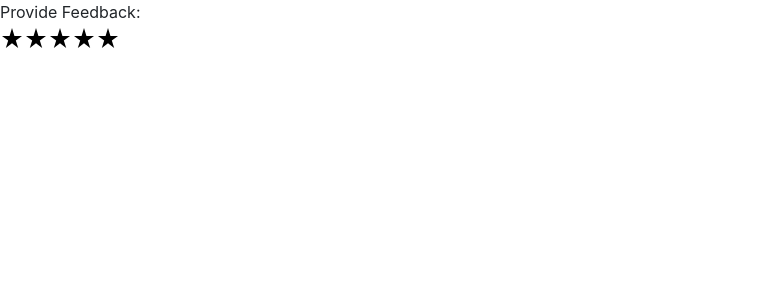
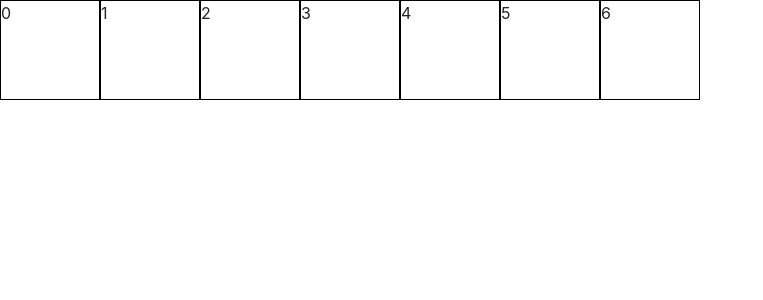
Before and after one commit to ImanPunia/angular-learning, an Angular app in the folder my-app/: page / in a window 1280 px wide. Shown: the top 300 px of the page, without its empty margins (0-763 px from the left). Built offline with nearby package versions, Linux system fonts and the light colour scheme.

Commit message:
AL: Adjacent square with delay and incremented value
creates the adjacent square with incremented value with 1 second delay

```diff
--- a/my-app/src/app/app.component.html
+++ b/my-app/src/app/app.component.html
@@ -1,10 +1,12 @@
-<form [formGroup]="feedback">
+<!-- <form [formGroup]="feedback">
     <div>
         <div>Provide Feedback:</div>
         <app-emoji-rating [publicRatings] = 'starsRatings' formControlName= "rating" ></app-emoji-rating>
     </div>
     <div>
-        <!-- <div>Comments:</div>
-        <comment-box [formControlName]="comments"></comment-box> -->
+        <div>Comments:</div>
+        <comment-box [formControlName]="comments"></comment-box>
     </div>
-</form>
+</form> -->
+
+<app-odd-even-box></app-odd-even-box>
--- a/my-app/src/app/app.component.ts
+++ b/my-app/src/app/app.component.ts
@@ -17,7 +17,7 @@ export class AppComponent implements OnInit{
 
   constructor(private readonly notifyser: NotifyService) { }
 
-  ngOnInit(): void { debugger;}
+  ngOnInit(): void { }
 
   feedback: FormGroup = new FormGroup({
     "rating": new FormControl(''),
--- a/my-app/src/app/app.module.ts
+++ b/my-app/src/app/app.module.ts
@@ -10,6 +10,7 @@ import { ReactiveFormExampleComponent } from './reactive-form-example/reactive-f
 import { ResuableControlsExampleComponent } from './resuable-controls-example/resuable-controls-example.component';
 import { CustomInputComponentComponent } from './custom-input-component/custom-input-component.component';
 import { EmojiRatingComponent } from './emoji-rating/emoji-rating/emoji-rating.component';
+import { OddEvenBoxComponent } from './odd-even-number/odd-even-box/odd-even-box.component';
 
 @NgModule({
   declarations: [
@@ -19,7 +20,8 @@ import { EmojiRatingComponent } from './emoji-rating/emoji-rating/emoji-rating.c
     ReactiveFormExampleComponent,
     ResuableControlsExampleComponent,
     CustomInputComponentComponent,
-    EmojiRatingComponent
+    EmojiRatingComponent,
+    OddEvenBoxComponent,
   ],
   imports: [
     BrowserModule,
--- a/my-app/src/app/emoji-rating/emoji-rating/emoji-rating.component.ts
+++ b/my-app/src/app/emoji-rating/emoji-rating/emoji-rating.component.ts
@@ -1,5 +1,6 @@
-import { Component, forwardRef, Input, OnInit } from '@angular/core';
+import { Component, forwardRef, Input } from '@angular/core';
 import { ControlValueAccessor, NG_VALUE_ACCESSOR } from '@angular/forms';
+
 
 @Component({
   selector: 'app-emoji-rating',
--- /dev/null
+++ b/my-app/src/app/odd-even-number/odd-even-box/odd-even-box.component.html
@@ -0,0 +1,6 @@
+<ng-container #container></ng-container>
+<ng-template #value let-value = "data">
+    <div class="box">
+        {{value}}
+    </div>
+</ng-template>
--- /dev/null
+++ b/my-app/src/app/odd-even-number/odd-even-box/odd-even-box.component.scss
@@ -0,0 +1,14 @@
+.box{
+    width:100px;
+    height:100px;
+    display: inline-block;
+    border: 1px solid black;
+}
+
+.even{
+    background-color: #810b0b;
+}
+
+.odd{
+    background-color:#6577c7
+}
--- /dev/null
+++ b/my-app/src/app/odd-even-number/odd-even-box/odd-even-box.component.ts
@@ -0,0 +1,38 @@
+import { Component, OnDestroy, OnInit, TemplateRef, ViewChild, ViewContainerRef } from '@angular/core';
+
+@Component({
+  selector: 'app-odd-even-box',
+  templateUrl: './odd-even-box.component.html',
+  styleUrls: ['./odd-even-box.component.scss']
+})
+export class OddEvenBoxComponent implements OnInit {
+
+  @ViewChild('container', { read: ViewContainerRef, static: true }) boxContainer: ViewContainerRef;
+  @ViewChild('value', { read: TemplateRef, static: true }) boxTemplate: TemplateRef<any>;
+
+  constructor() {
+
+  }
+
+  private printData(length: number) {
+
+    var i = 0;
+
+    var intervalId = setInterval(() => {
+      if(i === length){
+          clearInterval(intervalId);
+      }
+      const context = {
+        data: i
+      };
+      this.boxContainer.createEmbeddedView(this.boxTemplate, context);
+      i++;
+    }, 1000);
+  }
+
+  ngOnInit(): void {
+    this.printData(100);
+  }
+
+
+}
--- a/my-app/tsconfig.base.json
+++ b/my-app/tsconfig.base.json
@@ -2,7 +2,10 @@
 {
   "compileOnSave": false,
   "compilerOptions": {
-    "baseUrl": "./",
+    "baseUrl": "src",
+    "paths": {
+      "@app/*": ["app/*"]
+    },
     "outDir": "./dist/out-tsc",
     "sourceMap": true,
     "declaration": false,
```
Also changed, not shown: 1 other file (tests, documents, lock files or other folders).
